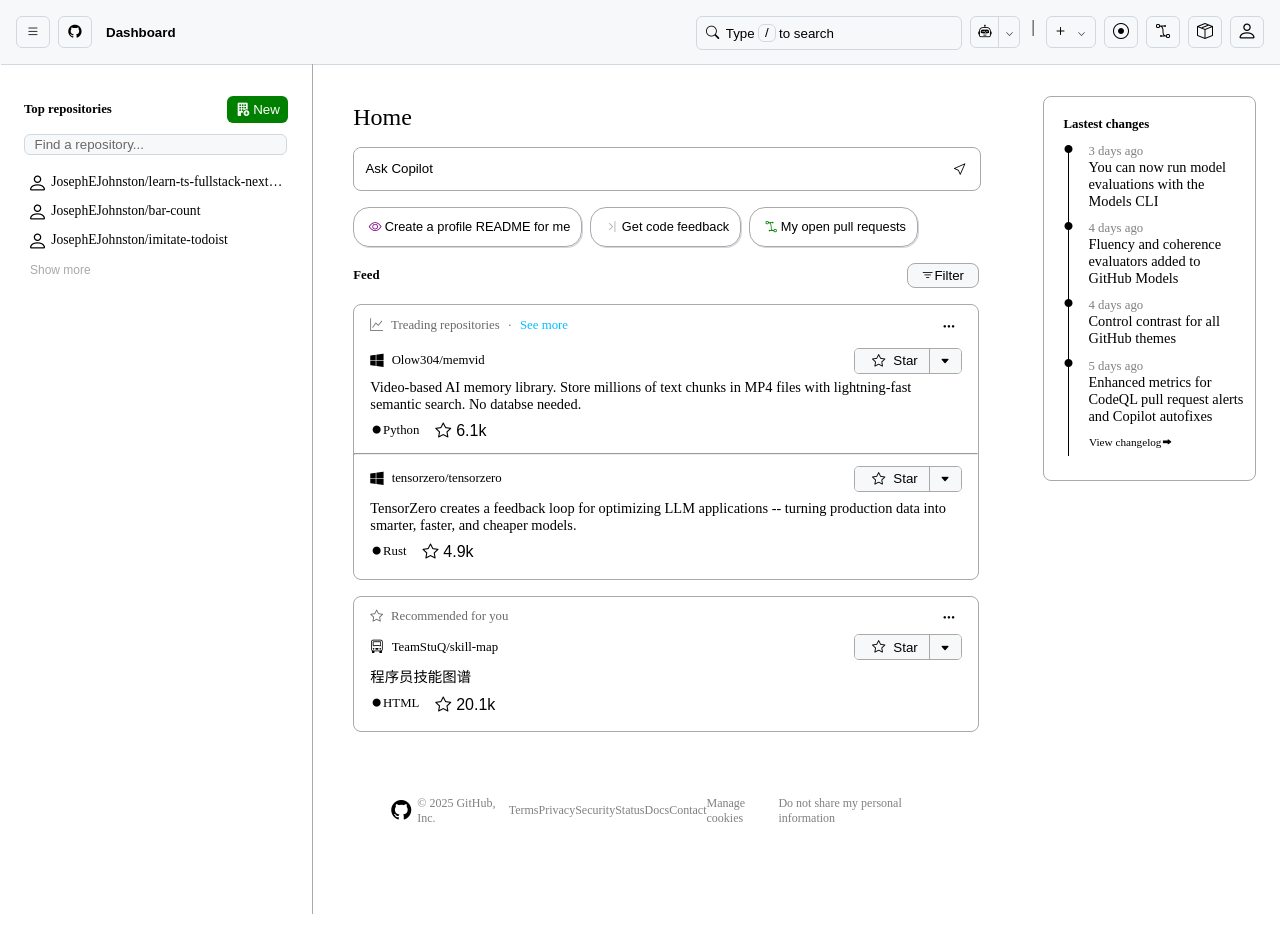
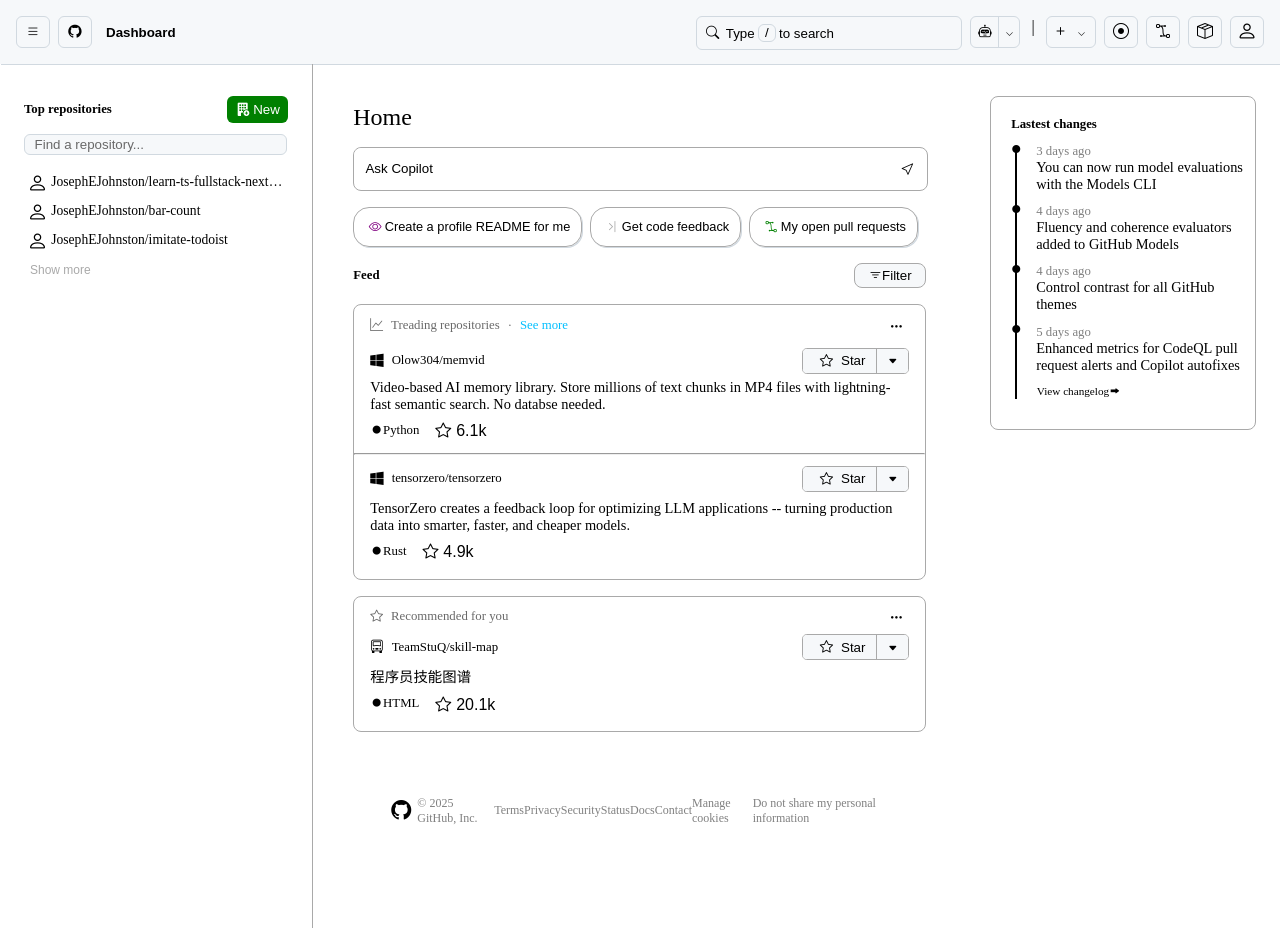
Before and after one commit to JosephEJohnston/github-imitated-front, a Next.js app: page / in a window 1280 px wide. Built offline with nearby package versions, Linux system fonts and the light colour scheme.

Commit message:
feat: 首页，响应式页面组件，部分实现

```diff
--- a/src/app/globals.css
+++ b/src/app/globals.css
@@ -28,7 +28,6 @@ ul {
 #content {
     box-sizing: border-box;
     padding: 2.5rem 2.5rem;
-    flex: 57.5%;
 }
 
 .display-flex {
--- a/src/components/home/left-sidebar.css
+++ b/src/components/home/left-sidebar.css
@@ -1,8 +1,8 @@
 
 #left-sidebar {
-    flex: 15%;
     padding: 2rem 1.5rem;
     border-right: 0.05rem solid darkgray;
+    height: 100%;
 }
 
 #left-sidebar-title {
--- a/src/components/home/left-sidebar.tsx
+++ b/src/components/home/left-sidebar.tsx
@@ -4,7 +4,7 @@ import UserRepository from "@/components/home/user-repository";
 export default function LeftSidebar() {
     return (
         <>
-            <aside id="left-sidebar">
+            <div id="left-sidebar">
                 <div id="left-sidebar-title" className="flex-space-between">
                     <div className="left-sidebar-title-name">
                         Top repositories
@@ -22,7 +22,7 @@ export default function LeftSidebar() {
                     </label>
                 </div>
                 <UserRepository />
-            </aside>
+            </div>
         </>
     )
 }
--- a/src/components/home/media-control-page.module.css
+++ b/src/components/home/media-control-page.module.css
@@ -1,4 +1,21 @@
 
 .contentDisplay {
     display: flex;
+    height: 100%;
 }
+
+.contentItem {
+    height: 100%;
+}
+
+.middleContent {
+    flex: 75%;
+}
+
+.leftSideBar {
+    flex: 15%;
+}
+
+.rightSideBar {
+
+}
--- a/src/components/home/media-control-page.tsx
+++ b/src/components/home/media-control-page.tsx
@@ -1,5 +1,6 @@
 import React from 'react';
 import $style from './media-control-page.module.css'
+import classNames from "classnames";
 
 interface Props {
     leftSideBar: React.ReactNode;
@@ -11,9 +12,15 @@ const MediaControlPage = (props : Props) => {
     return (
         <>
             <div className={$style.contentDisplay}>
-                {props.leftSideBar}
-                {props.middleContent}
-                {props.rightSideBar}
+                <aside className={classNames($style.contentItem, $style.leftSideBar)}>
+                    {props.leftSideBar}
+                </aside>
+                <div className={classNames($style.contentItem, $style.middleContent)}>
+                    {props.middleContent}
+                </div>
+                <aside className={classNames($style.contentItem, $style.rightSideBar)}>
+                    {props.rightSideBar}
+                </aside>
             </div>
         </>
     );
--- a/src/components/home/right-sidebar.tsx
+++ b/src/components/home/right-sidebar.tsx
@@ -4,7 +4,7 @@ import "./right-sidebar.css"
 const RightSidebar = () => {
     return (
         <>
-            <aside id="right-sidebar">
+            <div id="right-sidebar">
                 <div id="lastest-changes-container">
                     <div className="lastest-changes-title">Lastest changes</div>
                     <ul className="change-ul">
@@ -60,7 +60,7 @@ const RightSidebar = () => {
                         </li>
                     </ul>
                 </div>
-            </aside>
+            </div>
         </>
     );
 };
```
